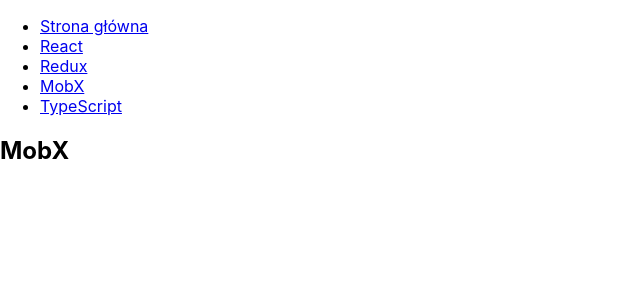
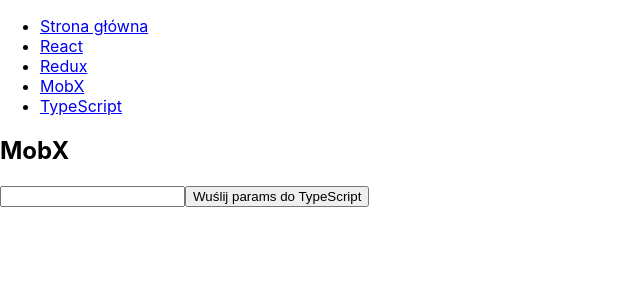
Before and after one commit to AdrianChojnacki/useParams, a React (Create React App) app: page /mobx in a window 1280 px wide. Shown: the top 300 px of the page, without its empty margins (0-640 px from the left). Built offline with nearby package versions, Linux system fonts and the light colour scheme.

Commit message:
useParams

```diff
--- a/src/Mobx.jsx
+++ b/src/Mobx.jsx
@@ -1,9 +1,27 @@
-import React from 'react';
+import React, { useState } from 'react';
+import { useNavigate } from 'react-router-dom';
 
 const Mobx = () => {
+  const [inputData, setInputData] = useState('');
+
+  const navigate = useNavigate();
+
+  const handleOnChange = event => setInputData(event.target.value);
+
+  const handleOnClick = () => {
+    navigate(`/typescript#${inputData}`);
+  }
+
   return (
     <article>
       <h2>MobX</h2>
+      <input
+        onChange={handleOnChange}
+        type="text"
+      />
+      <button onClick={handleOnClick}>
+        Wuślij params do TypeScript
+      </button>
     </article>
   );
 };
--- a/src/TypeScript.jsx
+++ b/src/TypeScript.jsx
@@ -1,9 +1,15 @@
 import React from 'react';
+import { useParams } from 'react-router-dom';
 
 const TypeScript = () => {
+  const paramsObject = useParams();
+
+  console.log(paramsObject);
+
   return (
     <article>
       <h2>TypeScript</h2>
+      <p></p>
     </article>
   );
 };
```
